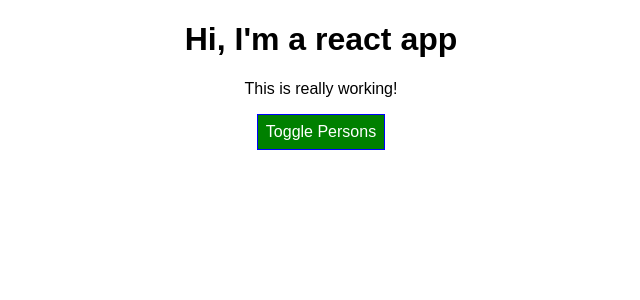
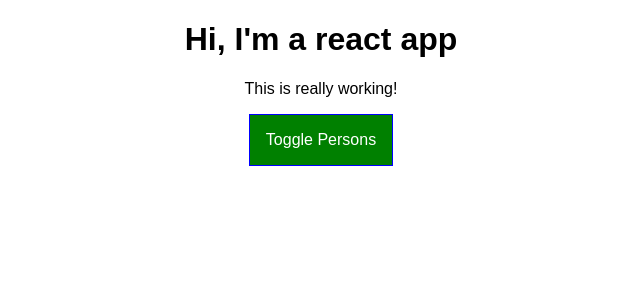
Before and after one commit to wcrozier12/personapp, a React app: page / in a window 1280 px wide. Shown: the top 300 px of the page, without its empty margins (319-959 px from the left). Built offline with nearby package versions, Linux system fonts and the light colour scheme.

Commit message:
added button styling

```diff
--- a/src/App.css
+++ b/src/App.css
@@ -9,3 +9,25 @@
 .bold {
   font-weight: bold;
 }
+
+.App button {
+  border: 1px solid blue;
+  padding: 16px;
+  background-color: green;
+  font: inherit;
+  color: white;
+}
+
+.App button:hover {
+  background-color: lightgreen;
+  color: black;
+}
+
+.App button.Red {
+  background-color: red;
+}
+
+.App button.Red:hover {
+  background-color: salmon;
+  color: black;
+}
--- a/src/App.js
+++ b/src/App.js
@@ -47,17 +47,8 @@
   }
 
   render() {
-    const style = {
-      backgroundColor: 'green',
-      color: 'white',
-      font: 'inherit',
-      border: '1px solid blue',
-      padding: '8px',
-      cursor: 'pointer'
-    };
-
     let persons = null;
-
+    let btnClass = '';
     if (this.state.showPersons) {
       persons = (
         <div>
@@ -71,7 +62,7 @@
         })}
         </div>
       );
-      style.backgroundColor = 'Red';
+      btnClass= classes.Red;
     };
 
     const assignedClasses = [];
@@ -86,7 +77,7 @@
           <h1>Hi, I'm a react app</h1>
           <p className={assignedClasses.join(' ')}>This is really working!</p>
           <button
-          style={style}
+          className = {btnClass}
           onClick={this.togglePersonsHandler}>Toggle Persons</button>
           {persons}
         </div>
```
